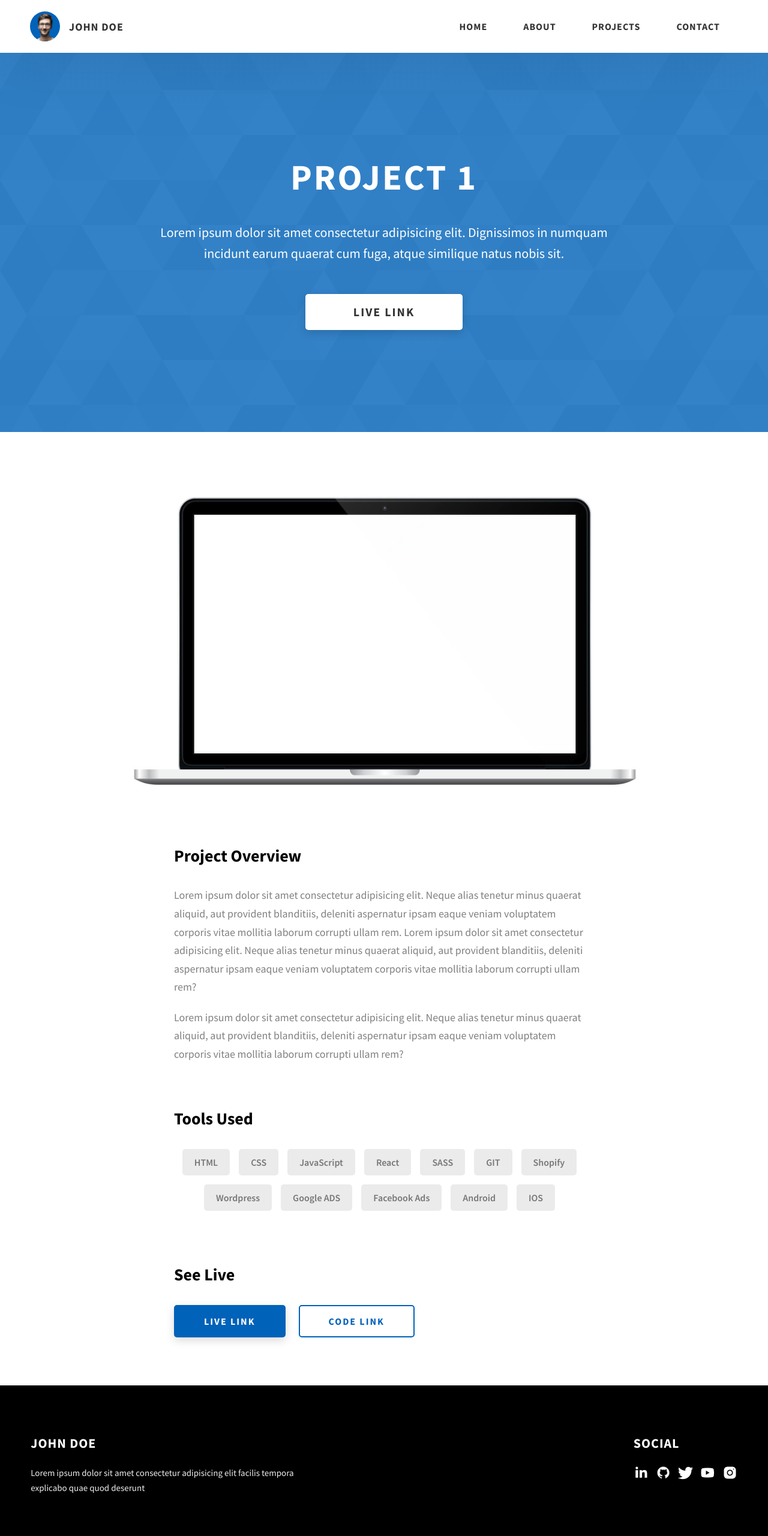
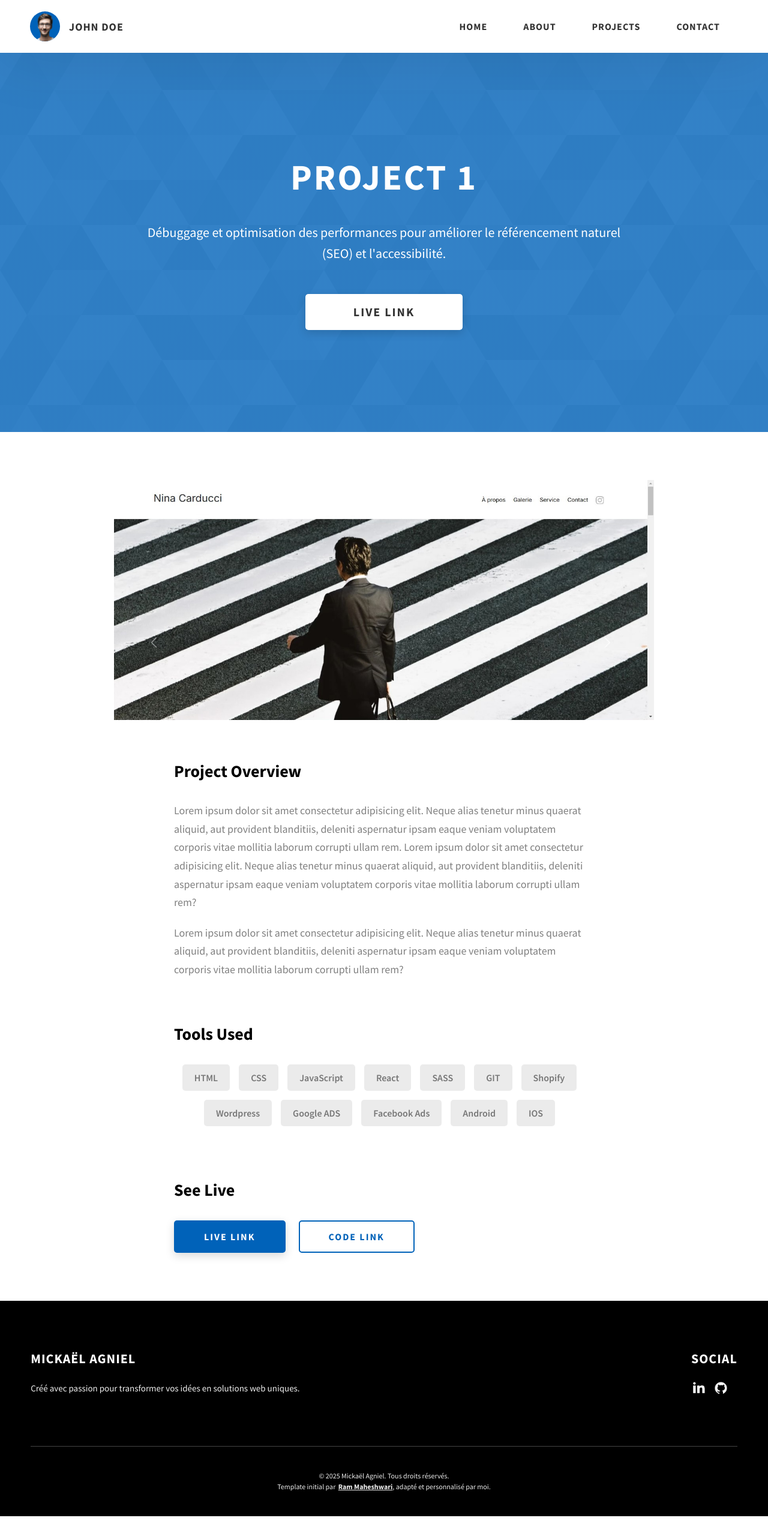
Before and after one commit to mickael13800/p8-Portfolio, a website: page project-1.html in a window 1280 px wide. Shown: the top 2560 px of the page at 60% size. After the commit the page ends 2527 px from the top, so only its background shows below. Drawn offline with Linux system fonts and the light colour scheme.

Commit message:
modif footer des projets

```diff
--- a/project-1.html
+++ b/project-1.html
@@ -87,13 +87,17 @@
         <h1 class="heading-primary">Project 1</h1>
         <div class="project-cs-hero__info">
           <p class="text-primary">
-            Lorem ipsum dolor sit amet consectetur adipisicing elit. Dignissimos
-            in numquam incidunt earum quaerat cum fuga, atque similique natus
-            nobis sit.
+            Débuggage et optimisation des performances pour améliorer le
+            référencement naturel (SEO) et l'accessibilité.
           </p>
         </div>
         <div class="project-cs-hero__cta">
-          <a href="#" class="btn btn--bg" target="_blank">Live Link</a>
+          <a
+            href="https://mickael13800.github.io/p4-Nina/"
+            class="btn btn--bg"
+            target="_blank"
+            >Live Link</a
+          >
         </div>
       </div>
     </section>
@@ -102,7 +106,7 @@
         <div class="project-details__content">
           <div class="project-details__showcase-img-cont">
             <img
-              src="./assets/jpeg/project-mockup-example.jpeg"
+              src="./assets/jpeg/nina_web.jpg"
               alt="Project Image"
               class="project-details__showcase-img"
             />
@@ -171,57 +175,45 @@
               <span>Social</span>
             </h2>
             <div class="main-footer__social-cont">
-              <a target="_blank" rel="noreferrer" href="#">
+              <a
+                target="_blank"
+                rel="noreferrer"
+                href="https://www.linkedin.com/in/mickael-agniel-164a85326"
+              >
                 <img
                   class="main-footer__icon"
                   src="./assets/png/linkedin-ico.png"
                   alt="icon"
                 />
               </a>
-              <a target="_blank" rel="noreferrer" href="#">
+              <a
+                target="_blank"
+                rel="noreferrer"
+                href="https://github.com/mickael13800"
+              >
                 <img
                   class="main-footer__icon"
                   src="./assets/png/github-ico.png"
                   alt="icon"
                 />
               </a>
-              <a target="_blank" rel="noreferrer" href="#">
-                <img
-                  class="main-footer__icon"
-                  src="./assets/png/twitter-ico.png"
-                  alt="icon"
-                />
-              </a>
-              <a target="_blank" rel="noreferrer" href="#">
-                <img
-                  class="main-footer__icon"
-                  src="./assets/png/yt-ico.png"
-                  alt="icon"
-                />
-              </a>
-              <a target="_blank" rel="noreferrer" href="#">
-                <img
-                  class="main-footer__icon main-footer__icon--mr-none"
-                  src="./assets/png/insta-ico.png"
-                  alt="icon"
-                />
-              </a>
             </div>
           </div>
           <div class="main-footer__row main-footer__row-2">
-            <h4 class="heading heading-sm text-lt">John Doe</h4>
+            <h4 class="heading heading-sm text-lt">Mickaël Agniel</h4>
             <p class="main-footer__short-desc">
-              Lorem ipsum dolor sit amet consectetur adipisicing elit facilis
-              tempora explicabo quae quod deserunt
+              Créé avec passion pour transformer vos idées en solutions web
+              uniques.
             </p>
           </div>
         </div>
 
         <div class="main-footer__lower">
-          &copy; Copyright 2021. Made by
+          &copy; 2025 Mickaël Agniel. Tous droits réservés. <br />
+          Template initial par
           <a rel="noreferrer" target="_blank" href="https://rammaheshwari.com"
             >Ram Maheshwari</a
-          >
+          >, adapté et personnalisé par moi.
         </div>
       </div>
     </footer>
```
Also changed, not shown: index.html (+2 -2 lines), project-2.html (+16 -28 lines), project-3.html (+16 -28 lines).
